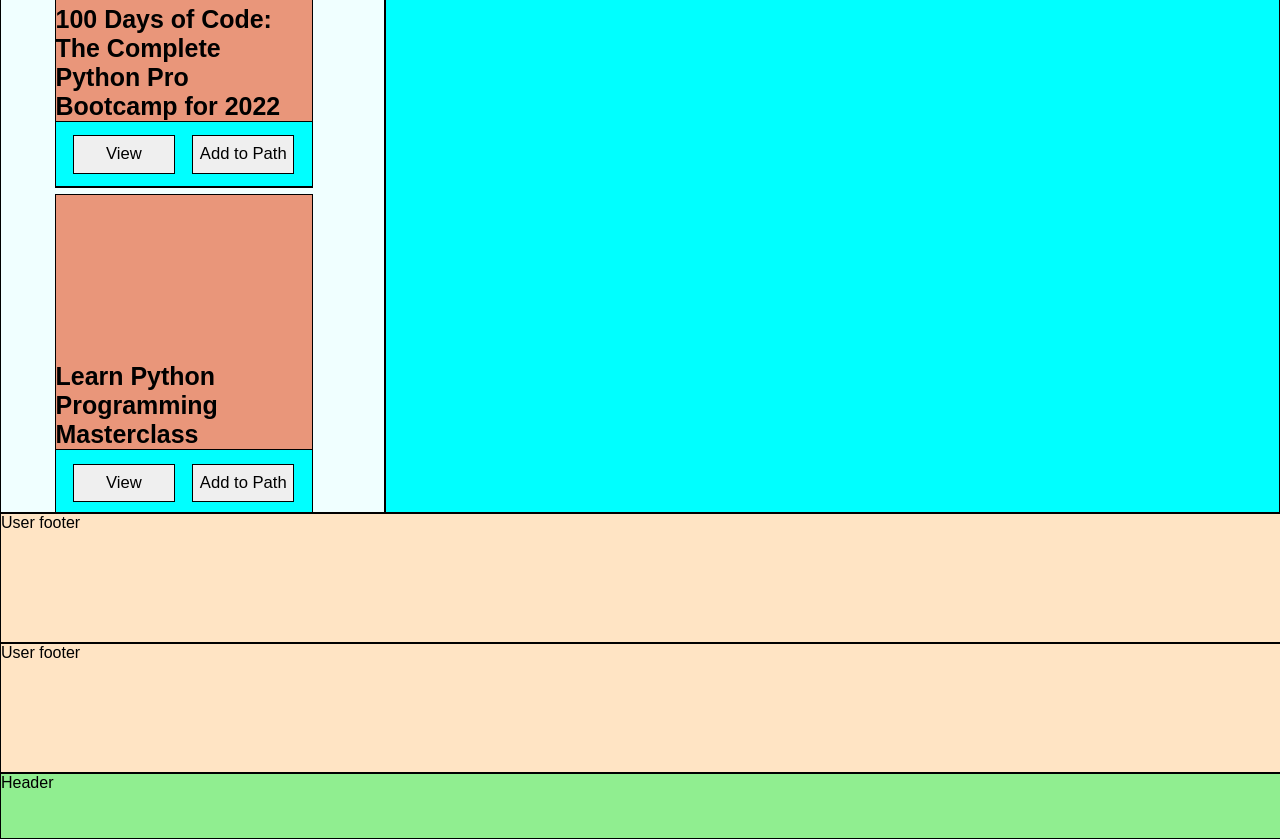
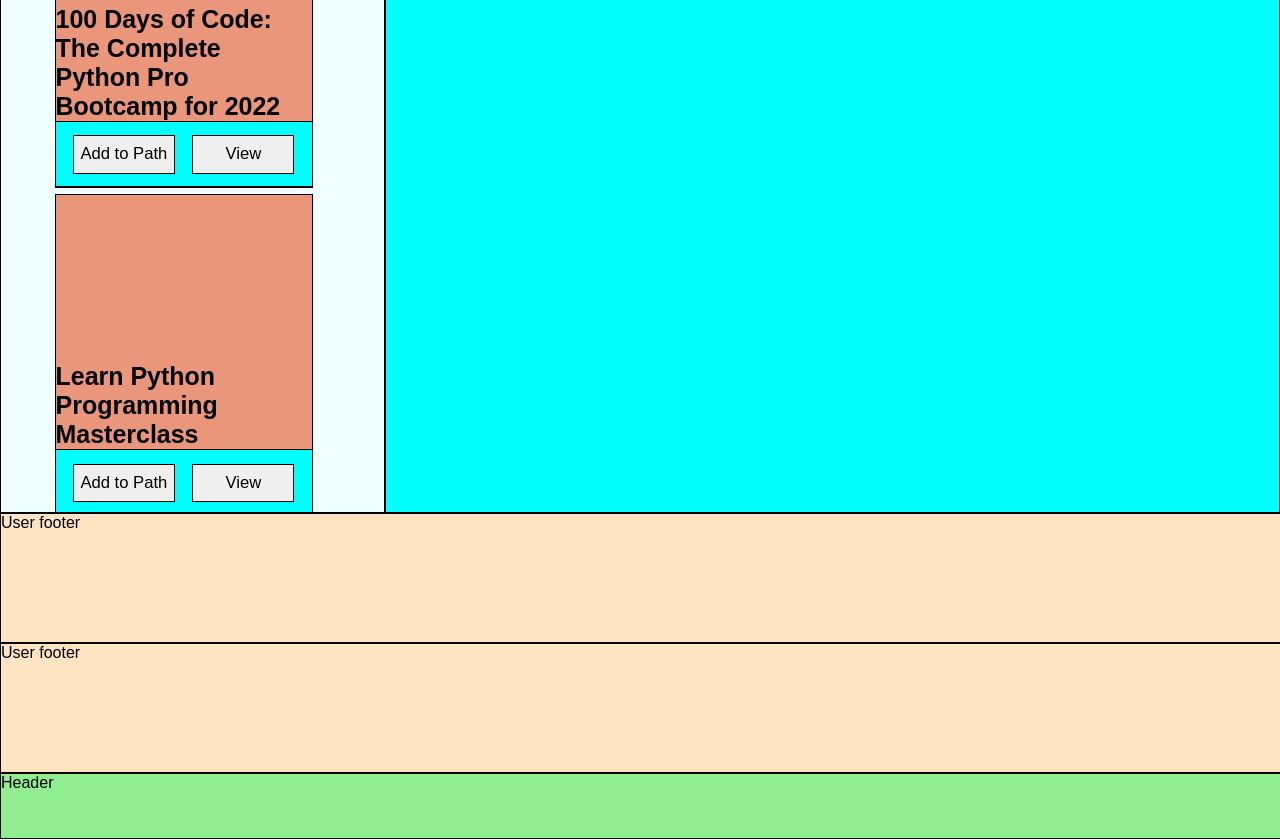
Before and after one commit to MokuaEnock/NxT-learn, a React (Create React App) app: page / in a window 1280 px wide. Shown: the part 2460-3300 px from the top of the page. Built offline with nearby package versions, Linux system fonts and the light colour scheme; data requests are answered from the project's data file.

Commit message:
remove console logged items

```diff
--- a/src/components/user/userHome.js
+++ b/src/components/user/userHome.js
@@ -16,15 +16,14 @@
     return setNewItem([newItem]);
   };
 
-  console.log("hopeleeeeeeeeeeeeeeeeeeeeeeeeeeeeeeeeee", newItem);
 
   let itemList = item.map((e, index) => {
     return (
       <li id="course_card" key={index}>
         <h2>{e.title}</h2>
         <span>
-          <button>View</button>
-          <button onClick={handler(index)}>Add to Path</button>
+          <button>Add to Path</button>
+          <button onClick={handler(index)}>View</button>
         </span>
       </li>
     );
```
